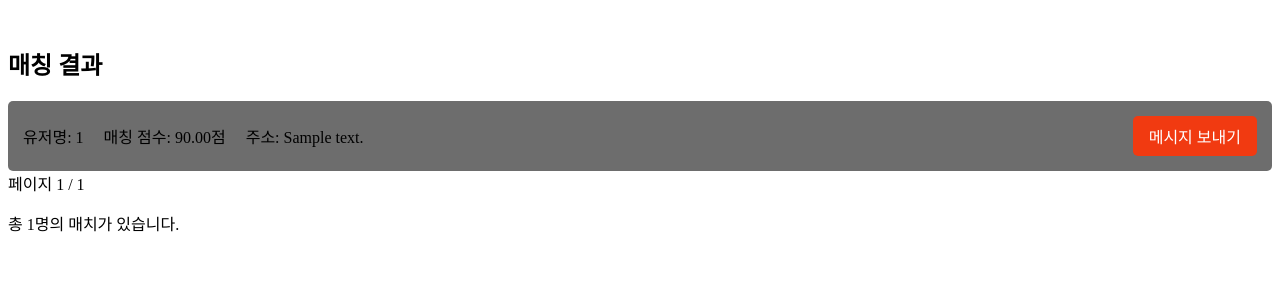
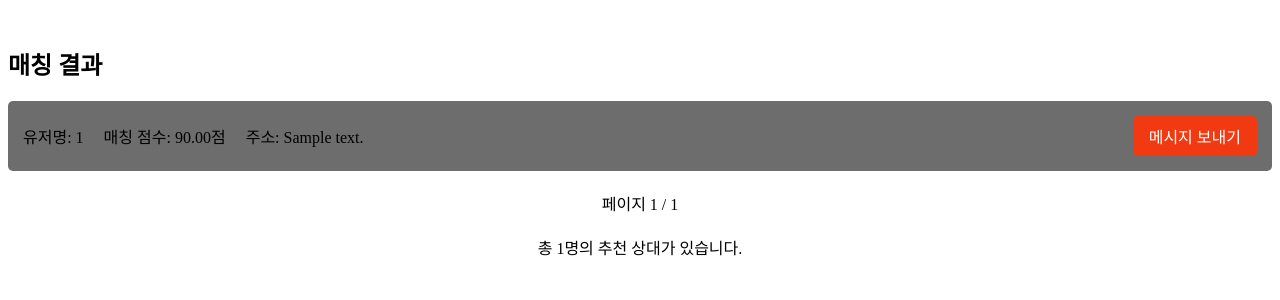
Before and after one commit to Czerny40/userMatching, a FastAPI app: template templates/matchingResults.html in a window 1280 px wide. Shown: the top 300 px of the page. Run offline with FastAPI, Linux system fonts and the light colour scheme; the template is opened without the code that fills it: most values are stand-ins (such as "Sample title", 1, 10 or a date in 2020).

Commit message:
css 수정

```diff
--- a/templates/matchingResults.html
+++ b/templates/matchingResults.html
@@ -31,7 +31,26 @@
     background-color: #d32f2f;
     color: white;
   }
+
+  /* 페이지네이션 스타일 추가 */
+  .pagination {
+    display: flex;
+    justify-content: center;
+    align-items: center;
+    margin: 20px 0;
+    gap: 15px; /* 페이지 번호와 버튼 사이 간격 */
+  }
+
+  .pagination span {
+    margin: 0 10px;
+  }
+
+  .total-matches {
+    text-align: center;
+    margin-top: 10px;
+  }
  </style>
+
 </br>
 <h2 class="text-white text-center mb-4" data-aos="fade-up" data-aos-delay="500">
   매칭 결과
@@ -54,27 +73,19 @@
 
  <div class="pagination">
    {% if current_page > 1 %}
-  <a
-    href="javascript:void(0);"
-    onclick="loadPage('{{ user_id }}', {{ current_page - 1 }})"
-    class="btn btn-secondary"
-    >이전</a
-  >
+     <a href="javascript:void(0);" onclick="loadPage('{{ user_id }}', {{ current_page - 1 }})" class="btn btn-secondary">이전</a>
    {% endif %}
 
    <span>페이지 {{ current_page }} / {{ total_pages }}</span>
 
    {% if current_page < total_pages %}
-  <a
-    href="javascript:void(0);"
-    onclick="loadPage('{{ user_id }}', {{ current_page + 1 }})"
-    class="btn btn-secondary"
-    >다음</a
-  >
+     <a href="javascript:void(0);" onclick="loadPage('{{ user_id }}', {{ current_page + 1 }})" class="btn btn-secondary">다음</a>
    {% endif %}
  </div>
 
-<p>총 {{ total_matches }}명의 매치가 있습니다.</p>
+ <div class="total-matches">
+   <p>총 {{ total_matches }}명의 추천 상대가 있습니다.</p>
+ </div>
 {% else %}
-<p>매칭 결과가 없습니다.</p>
+ <p class="text-center">매칭 결과가 없습니다.</p>
 {% endif %}
```
Lines whose indentation alone changed are shown as unchanged.
